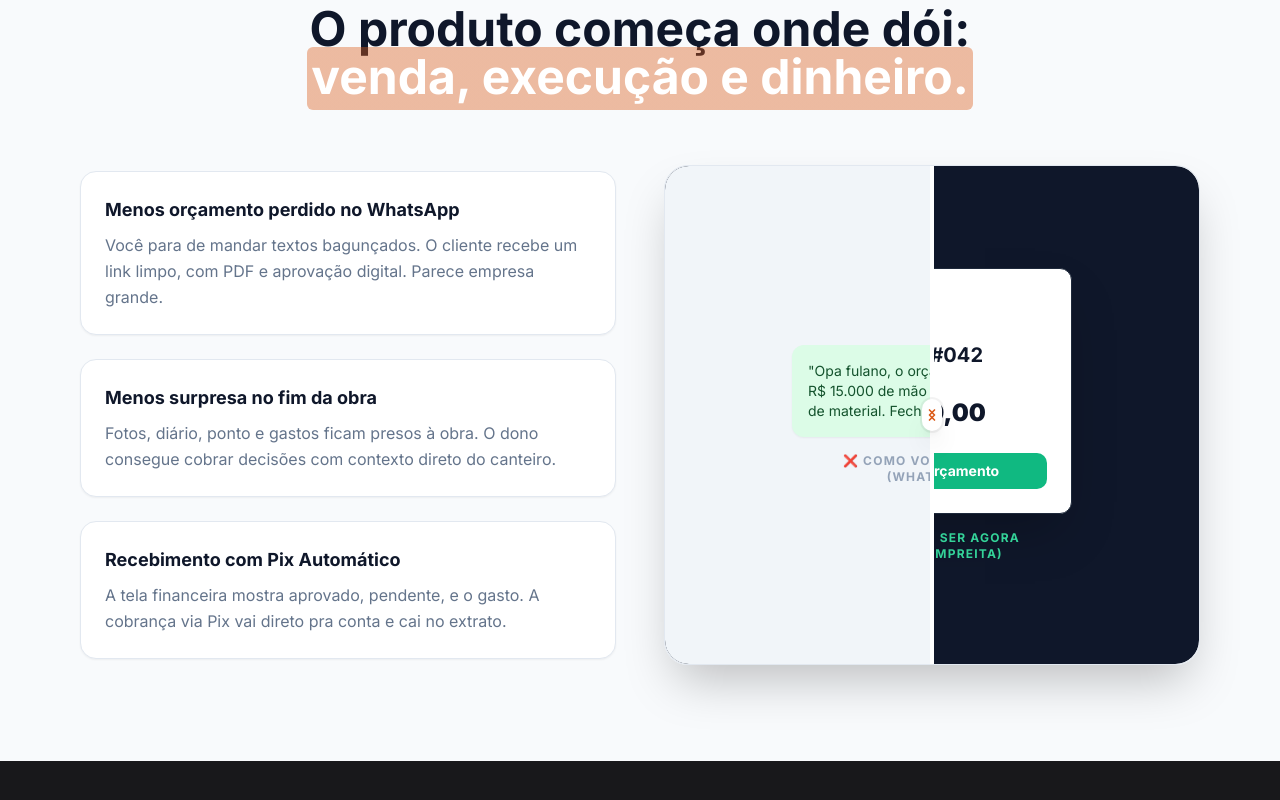
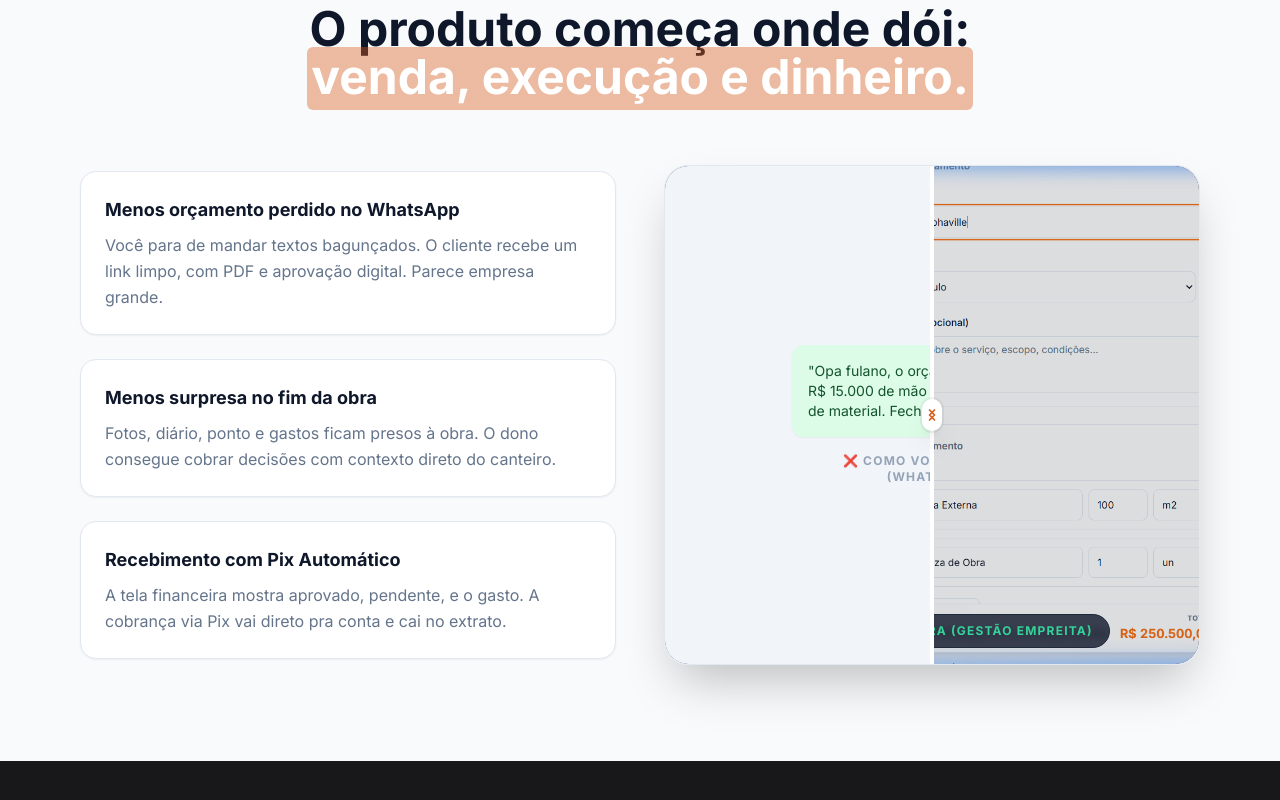
Before and after one commit to ArthurGodin/Gest-o_empreita, a Next.js app in the folder web/: page / in a window 1280 px wide. Shown: the part 2325-3125 px from the top of the page. Built offline with nearby package versions, Linux system fonts and the light colour scheme.

Commit message:
feat: use real screenshot in compare slider and hide onboarding when complete

```diff
--- a/web/package.json
+++ b/web/package.json
@@ -4,7 +4,7 @@
   "private": true,
   "scripts": {
     "dev": "next dev",
-    "build": "next build",
+    "build": "SKIP_ENV_VALIDATION=true next build",
     "start": "next start",
     "lint": "eslint .",
     "test": "vitest run"
--- a/web/src/app/app/page.tsx
+++ b/web/src/app/app/page.tsx
@@ -301,7 +301,7 @@ function FirstMoneyGuide({ steps }: { steps: FirstMoneyStep[] }) {
   const nextStep = steps.find((step) => !step.done) ?? steps.at(-1);
   const progressPct = Math.round((doneCount / steps.length) * 100);
 
-  if (!nextStep) return null;
+  if (!nextStep || doneCount === steps.length) return null;
 
   return (
     <section className="overflow-hidden rounded-lg border bg-card shadow-sm">
--- a/web/src/app/page.tsx
+++ b/web/src/app/page.tsx
@@ -256,18 +256,10 @@ export default function LandingPage() {
                 </div>
               }
               childrenB={
-                <div className="w-full h-full bg-slate-900 flex flex-col p-6 items-center justify-center">
-                  <div className="bg-white p-6 rounded-xl shadow-2xl max-w-[280px] w-full border border-slate-800">
-                    <div className="h-8 w-8 bg-[#db5b18] rounded-md mb-4" />
-                    <div className="text-xl font-bold text-slate-900">Orçamento #042</div>
-                    <div className="text-sm text-slate-500 mt-2">Valor Total</div>
-                    <div className="text-2xl font-black text-slate-900">R$ 23.000,00</div>
-                    <div className="mt-6 bg-emerald-500 text-white text-center py-2 rounded-lg text-sm font-bold">
-                      Aprovar Orçamento
-                    </div>
-                  </div>
-                  <div className="mt-4 text-xs font-bold text-emerald-400 uppercase tracking-widest text-center">
-                    ✅ Como vai ser agora <br/>(Gestão Empreita)
+                <div className="w-full h-full bg-slate-900 flex flex-col items-center justify-center relative">
+                  <img src="/dashboard-mockup.png" alt="Gestão Empreita Screenshot" className="absolute inset-0 w-full h-full object-cover object-left-top opacity-90" />
+                  <div className="absolute bottom-4 text-xs font-bold text-emerald-400 uppercase tracking-widest text-center px-4 py-2 bg-slate-900/80 rounded-full backdrop-blur-sm border border-slate-800">
+                    ✅ Como vai ser agora (Gestão Empreita)
                   </div>
                 </div>
               }
```
